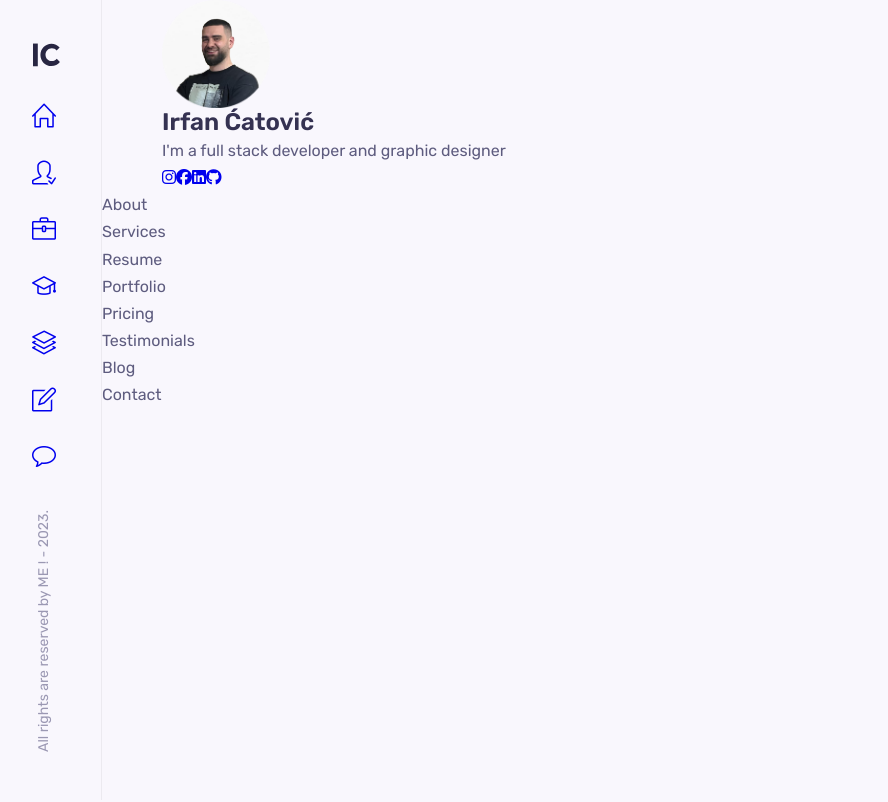
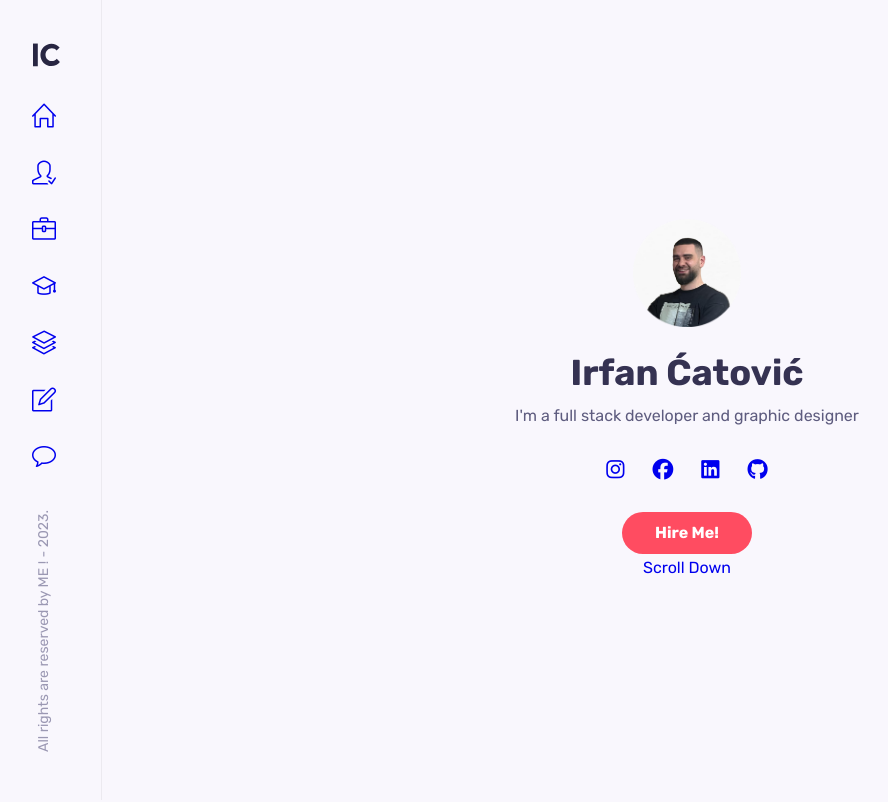
Before and after one commit to IrfanCatovic/my_portfolio, a React (Create React App) app: page / in a window 1280 px wide. Shown: the top 802 px of the page, without its empty margins (8-896 px from the left). Built offline with nearby package versions, Linux system fonts and the light colour scheme.

Commit message:
home and scroll and css

```diff
--- a/src/components/home/Home.jsx
+++ b/src/components/home/Home.jsx
@@ -1,6 +1,7 @@
 import "./home.css";
 import Me from "../../assests/selfie.png";
 import HeaderSocials from "./HeaderSocials";
+import ScrollDown from "./ScrollDown";
 
 function Home() {
   return (
@@ -13,6 +14,11 @@ function Home() {
         </span>
 
         <HeaderSocials />
+
+        <a href="#contact" className="btn">
+          Hire Me!
+        </a>
+        <ScrollDown />
       </div>
     </section>
   );
--- /dev/null
+++ b/src/components/home/ScrollDown.jsx
@@ -0,0 +1,14 @@
+function ScrollDown() {
+  return (
+    <div className="scroll_down">
+      <a href="#about" className="mouse_wrapper">
+        <span className="home_scroll-name">Scroll Down</span>
+        <span className="mouse">
+          <span className="wheel"></span>
+        </span>
+      </a>
+    </div>
+  );
+}
+
+export default ScrollDown;
--- a/src/components/home/home.css
+++ b/src/components/home/home.css
@@ -1,4 +1,40 @@
+.home {
+  position: relative;
+  min-height: 100vh;
+  display: flex;
+  align-items: center;
+  justify-content: center;
+}
+
+.intro {
+  max-width: 540px;
+  text-align: center;
+}
 .home_img {
   height: 108px;
   width: 108px;
+  margin-bottom: 1.5rem;
 }
+
+.home_name {
+  font-size: var(--h1-font-size);
+  font-weight: var(--font-bold);
+  margin-bottom: 0.5rem;
+}
+
+.home_socials {
+  display: flex;
+  column-gap: 1.75rem;
+  margin: 1.5rem 0;
+  justify-content: center;
+}
+
+.home_socials-link {
+  color: varA(--title-color);
+  font-size: 1.3rem;
+  transition: 0.3s;
+}
+
+.home_socials-link:hover {
+  color: hsl(43, 100%, 68%);
+}
```
